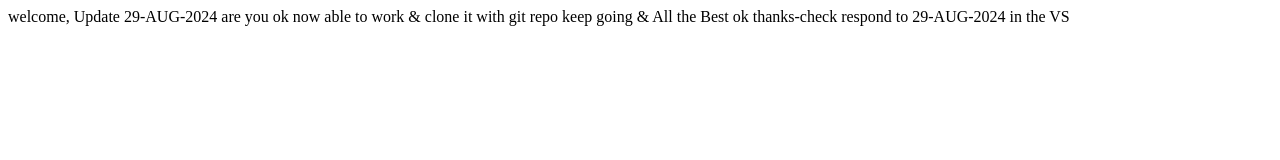
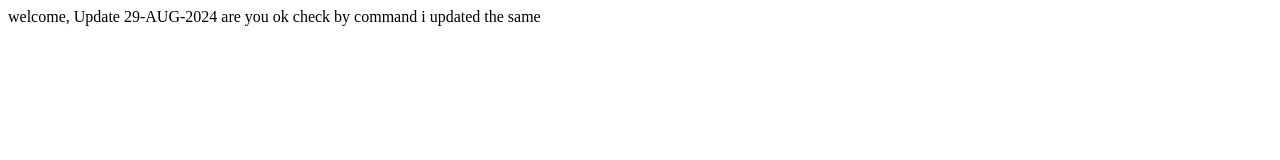
Before and after one commit to 5GaneshPawar/5GaneshHTMLFIles, a plain HTML site: page index.html in a window 1280 px wide. Drawn offline with Linux system fonts and the light colour scheme.

Commit message:
by command

```diff
--- a/index.html
+++ b/index.html
@@ -7,8 +7,6 @@
 </head>
 <body>
 welcome, Update 29-AUG-2024 are you ok
-now able to work & clone it with git repo
-keep going & All the Best ok
-    thanks-check respond to 29-AUG-2024 in the VS
+check by command i updated the same
 </body>
 </html>
```
